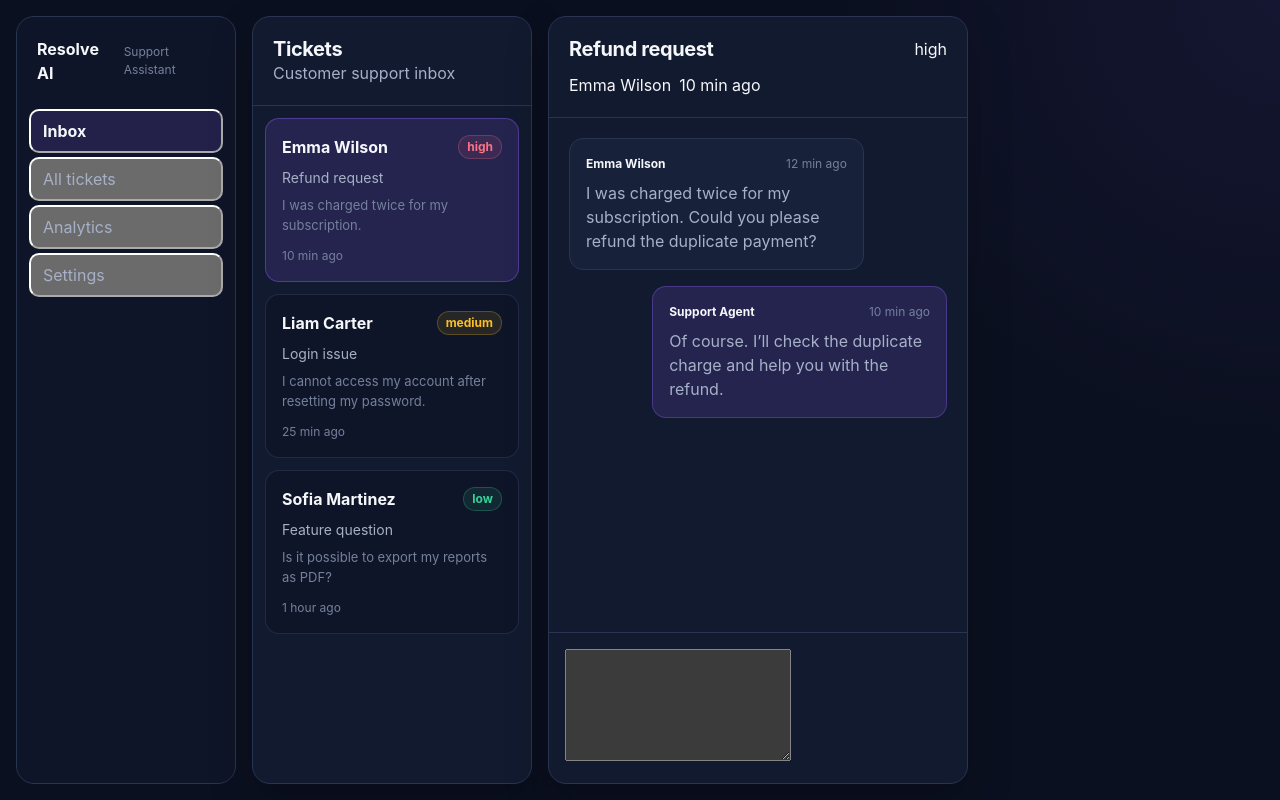
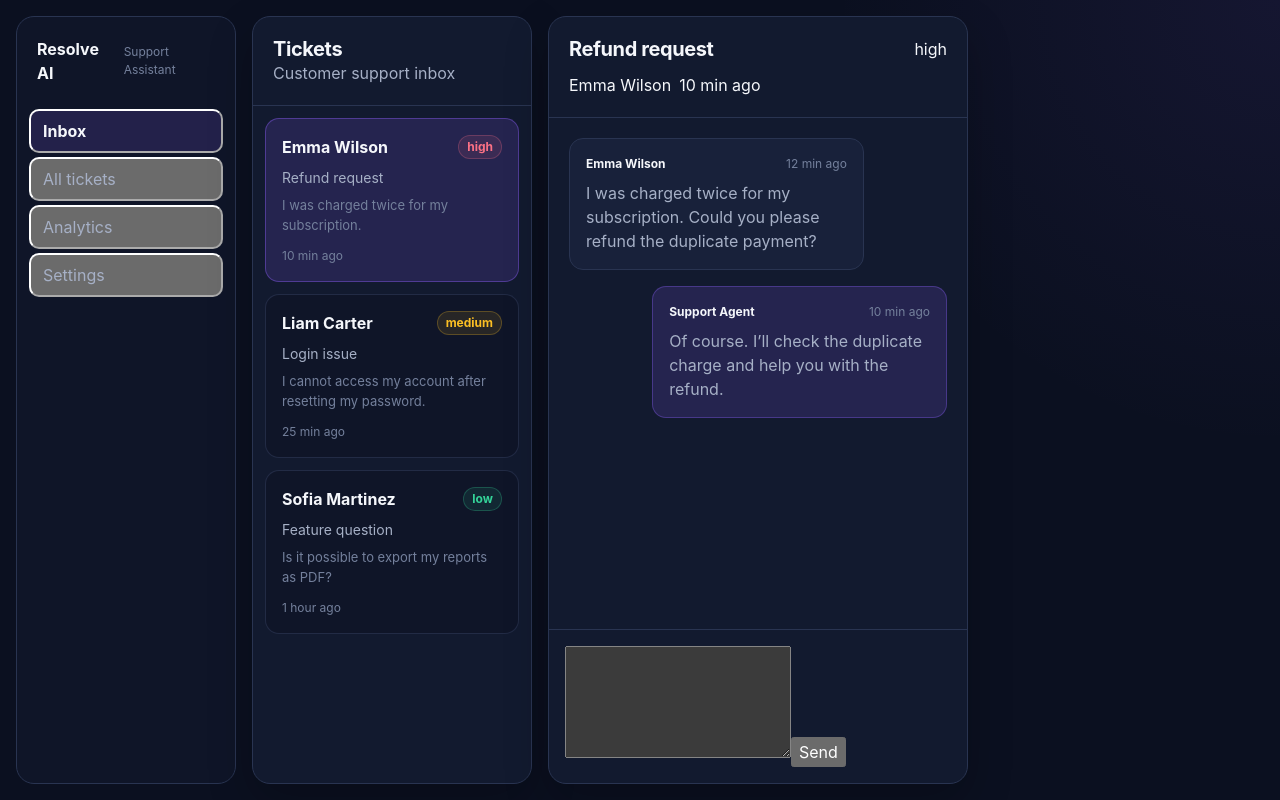
Before and after one commit to LejeuneA/resolve-ai, a React (Vite) app: page / in a window 1280 px wide. Built offline with nearby package versions, Linux system fonts and the light colour scheme.

Commit message:
Add reply submit button

```diff
--- a/src/components/ReplyComposer/ReplyComposer.tsx
+++ b/src/components/ReplyComposer/ReplyComposer.tsx
@@ -16,6 +16,7 @@ function ReplyComposer() {
     return (
         <form className="reply-composer" onSubmit={handleSubmit}>
             <textarea className="reply-composer__textarea" value={reply} onChange={(event) => setReply(event.target.value)}></textarea>
+            <button type='Send reply'>Send</button>
         </form>
     )
 }
```
